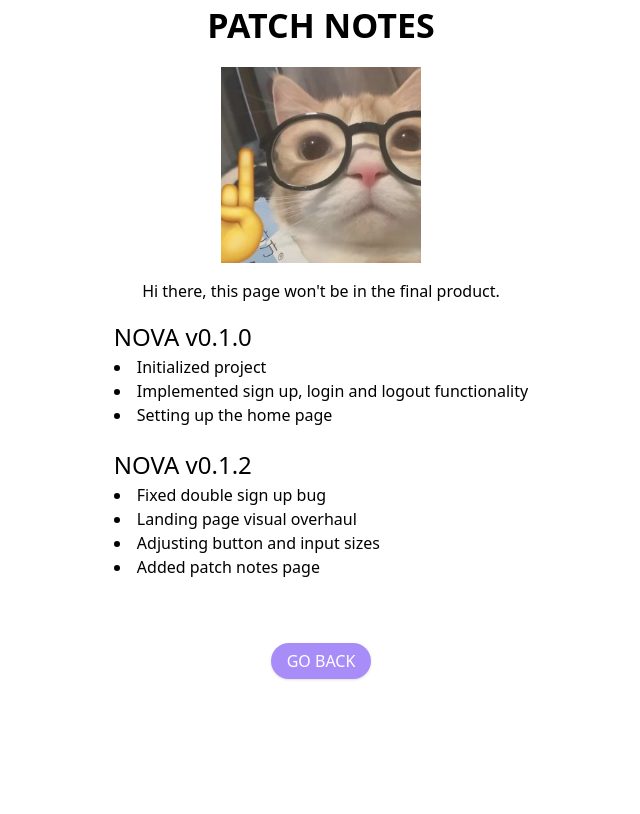
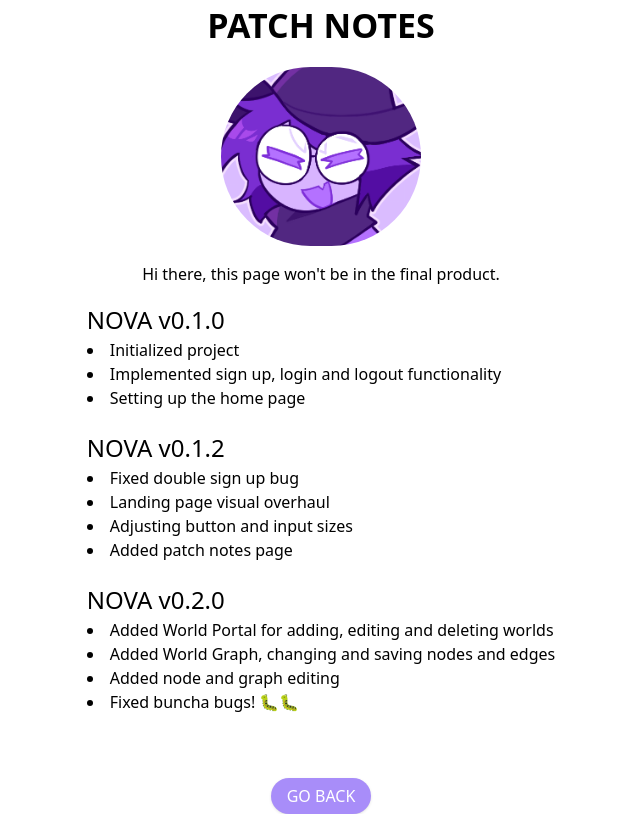
Before and after one commit to Aulianyb/NOVA, a Next.js app: page /patchnotes in a window 1280 px wide. Shown: the whole page, without its empty margins (319-959 px from the left). Built offline with nearby package versions, Linux system fonts and the light colour scheme.

Commit message:
feat : minor patchnotes update

```diff
--- a/src/app/page.tsx
+++ b/src/app/page.tsx
@@ -13,7 +13,11 @@ export default function LandingPage() {
       <div className="relative flex flex-wrap justify-center gap-8 min-h-[80vh] pt-24 px-20">
         <main className="flex flex-col row-start-2 ml-12">
           <div className="flex-shrink">
-            <Button className="mb-12" variant="outline" onClick={() => router.push("/patchnotes")}>
+            <Button
+              className="mb-12"
+              variant="outline"
+              onClick={() => router.push("/patchnotes")}
+            >
               PATCH NOTES
             </Button>
             <h1
@@ -50,13 +54,19 @@ export default function LandingPage() {
       </div>
       <div className="bg-[var(--white)] flex flex-col items-center gap-12 p-20">
         <div className="flex items-center gap-8">
-          <Star className="w-12 h-12 text-[var(--primary)]" style={{ fill: "var(--primary)" }}/>
+          <Star
+            className="w-12 h-12 text-[var(--primary)]"
+            style={{ fill: "var(--primary)" }}
+          />
           <h1
             className={`${quantico.className} text-center text-5xl text-[var(--primary)]`}
           >
             Things you can do with NOVA
           </h1>
-          <Star className="w-12 h-12 text-[var(--primary)]" style={{ fill: "var(--primary)" }}/>
+          <Star
+            className="w-12 h-12 text-[var(--primary)]"
+            style={{ fill: "var(--primary)" }}
+          />
         </div>
         <div className="flex gap-2">
           <div className="bg-[var(--primary)] text-[var(--white)] text-center p-8 rounded-xl max-w-[280px]">
@@ -77,9 +87,9 @@ export default function LandingPage() {
         </div>
       </div>
       <footer className="row-start-3 flex gap-6 flex-wrap items-center justify-center p-4">
-          <h3 className="text-[var(--white)]">
-            Final project by @TheVoidMask - v0.1.2
-          </h3>
+        <h3 className="text-[var(--white)]">
+          Final project by @TheVoidMask - v0.2.0
+        </h3>
       </footer>
     </main>
   );
--- a/src/app/patchnotes/page.tsx
+++ b/src/app/patchnotes/page.tsx
@@ -11,10 +11,11 @@ export default function PatchNotesPage() {
       <div className="flex flex-col gap-4 justify-start items-center min-h-screen">
         <h1 className="font-bold">PATCH NOTES</h1>
         <Image
-          src={`/cat-nerd.jpg`}
-          alt="Nerdy cat meme"
+          src={`/NOVA-placeholder.png`}
+          alt="Mascot, NOVA"
           width="200"
           height="200"
+          className="rounded-full"
         />
         <p>Hi there, this page won't be in the final product.</p>
         <div className="space-y-5">
@@ -31,8 +32,23 @@ export default function PatchNotesPage() {
             <li>Adjusting button and input sizes</li>
             <li>Added patch notes page</li>
           </div>
+          <div>
+            <h2>NOVA v0.2.0</h2>
+            <li>Added World Portal for adding, editing and deleting worlds</li>
+            <li>Added World Graph, changing and saving nodes and edges</li>
+            <li>Added node and graph editing</li>
+            <li>Fixed buncha bugs! 🐛🐛</li>
+          </div>
         </div>
-        <Button className="mt-12" onClick={()=>{router.push("/")}}> GO BACK </Button>
+        <Button
+          className="mt-12"
+          onClick={() => {
+            router.push("/");
+          }}
+        >
+          {" "}
+          GO BACK{" "}
+        </Button>
       </div>
     </main>
   );
```
